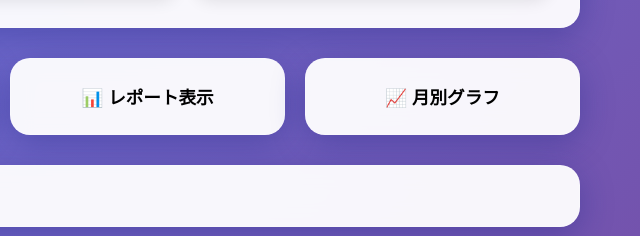
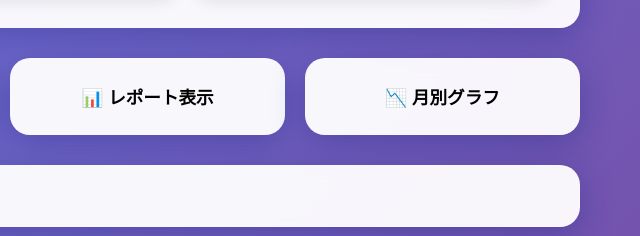
Before and after one commit to masa2343235/apptukuruyo, a plain HTML site: page index.html in a window 1280 px wide. Shown: the part 243-479 px from the top of the page, 640-1280 px from the left. Drawn offline with nearby package versions, Linux system fonts and the light colour scheme.

Commit message:
Update index.html

```diff
--- a/index.html
+++ b/index.html
@@ -393,7 +393,7 @@
                 📊 レポート表示
             </button>
             <button class="nav-btn" id="chartNavBtn">
-                📈 月別グラフ
+                📉 月別グラフ
             </button>
         </div>
 
```
